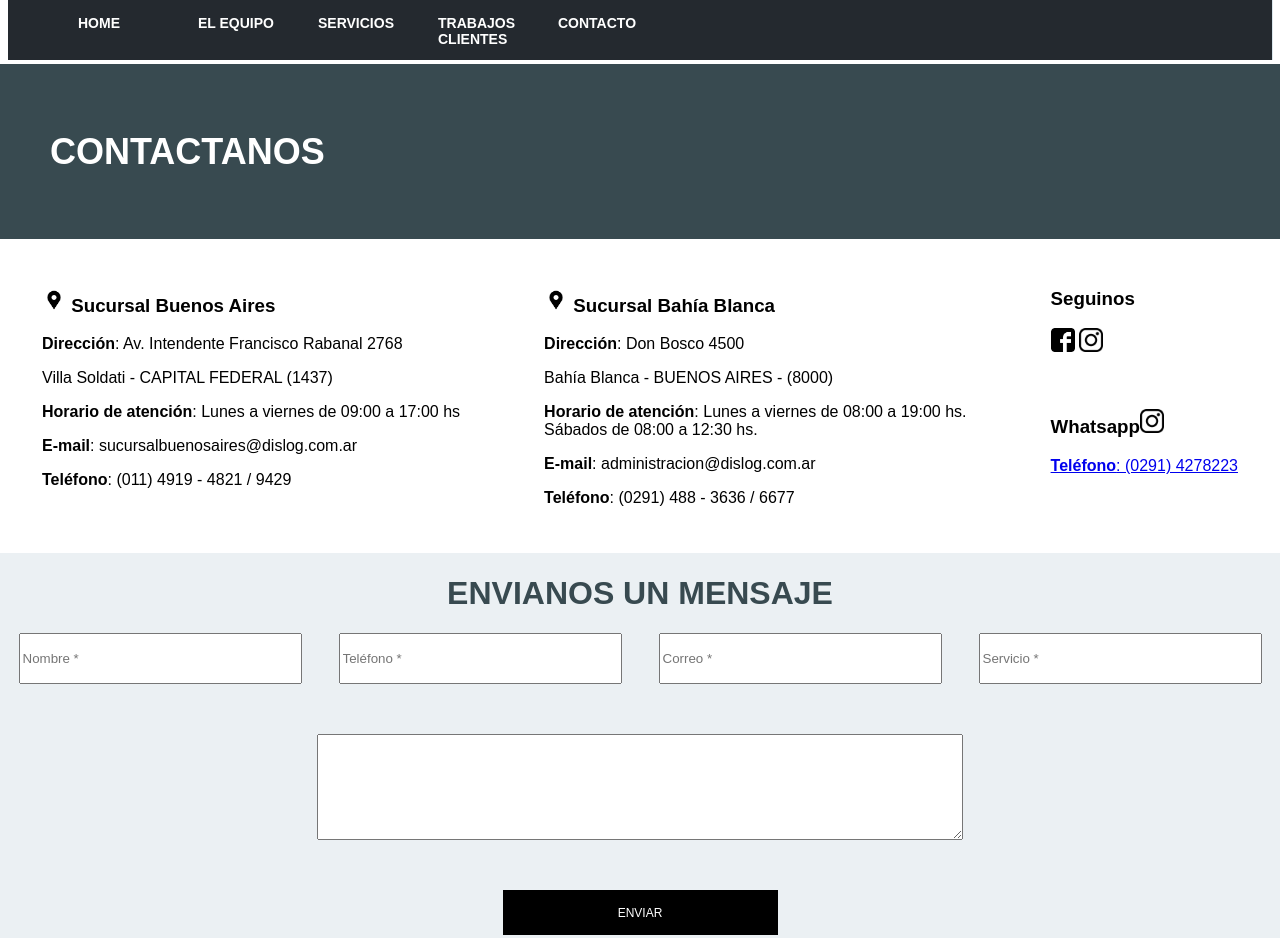
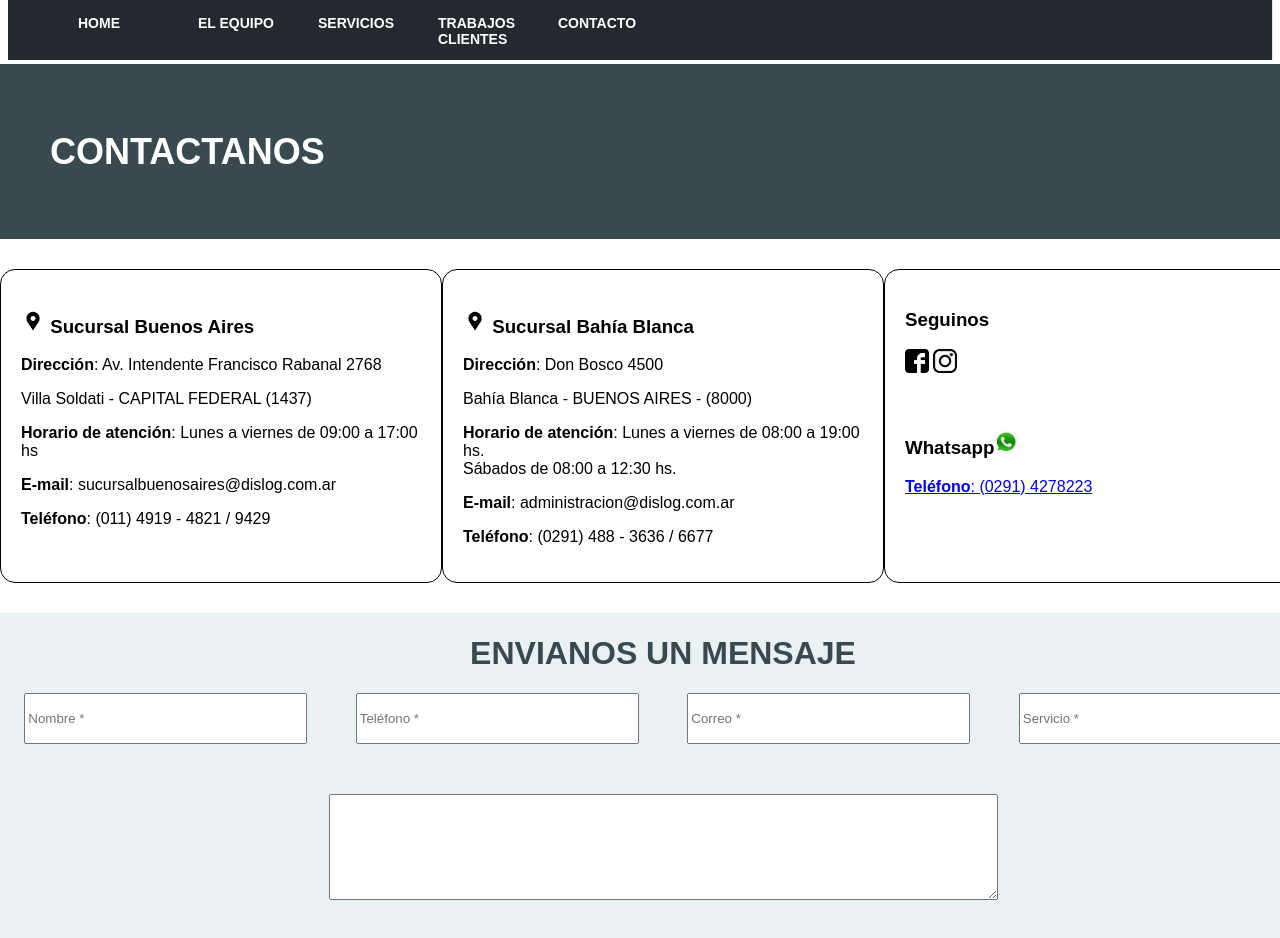
Before and after one commit to escalesi/ProySwSprint1, a plain HTML site: page Logística y distribución Maez/contacto.html in a window 1280 px wide. Shown: the top 938 px of the page. Drawn offline with Linux system fonts and the light colour scheme.

Commit message:
Agregue contenindo a contactos

```diff
--- a/Logística y distribución Maez/contacto.html
+++ b/Logística y distribución Maez/contacto.html
@@ -48,7 +48,7 @@
                     </div><!-- /.social-net -->
                     <div><p>&nbsp;</p></div>
                     <span><i class="fa fa-whatsapp" aria-hidden="true"></i></span>
-                    <h3>Whatsapp<img src="img/instagram.png" alt="instagram"></h3>
+                    <h3>Whatsapp<img src="img/whatsapp.png" alt="instagram"></h3>
                     <a href="https://wa.me/542914278223" target="_blank"><p><strong>Teléfono</strong>: (0291) 4278223</p></a>
                 </div>
             </div>
--- a/Logística y distribución Maez/css/contacto.css
+++ b/Logística y distribución Maez/css/contacto.css
@@ -3,6 +3,13 @@
     margin-bottom: 30px;
     display: flex;
     justify-content: space-around;
+}
+
+div.col1, div.col2, div.col3 {
+    width: 400px;
+    border: 1px solid;
+    padding: 20px;
+    border-radius: 15px;
 }
 
 img {
```
